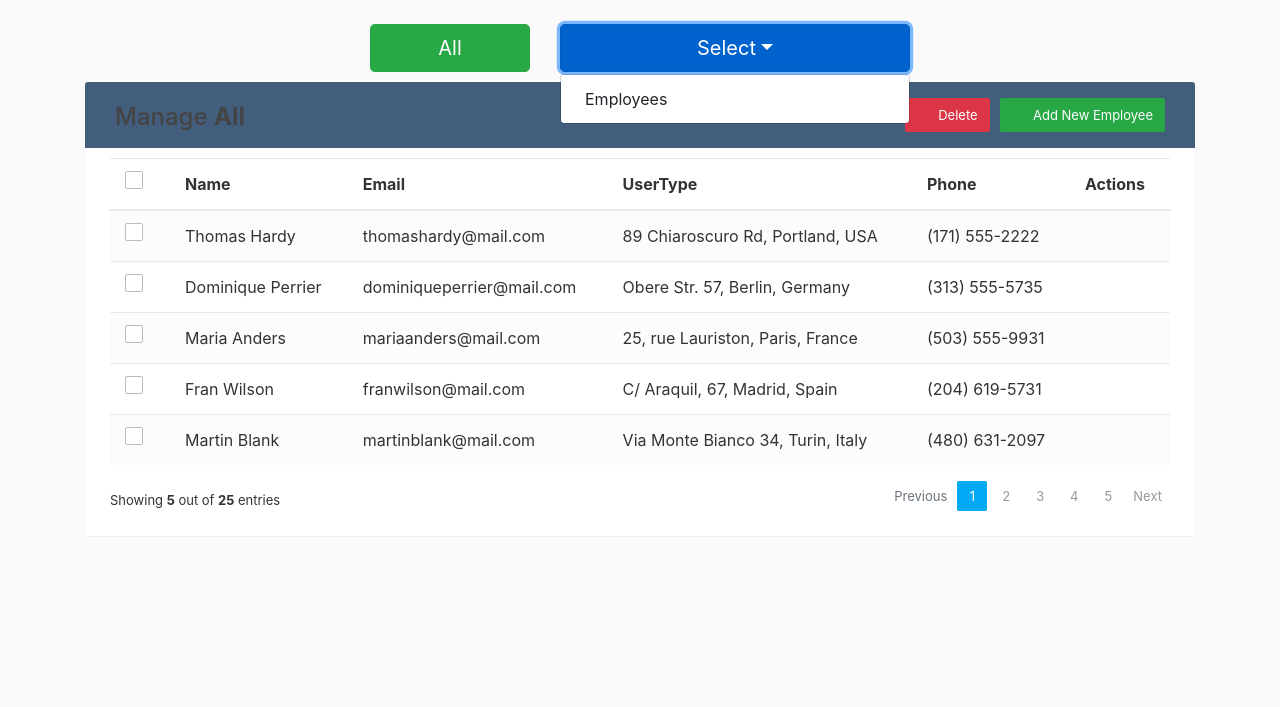
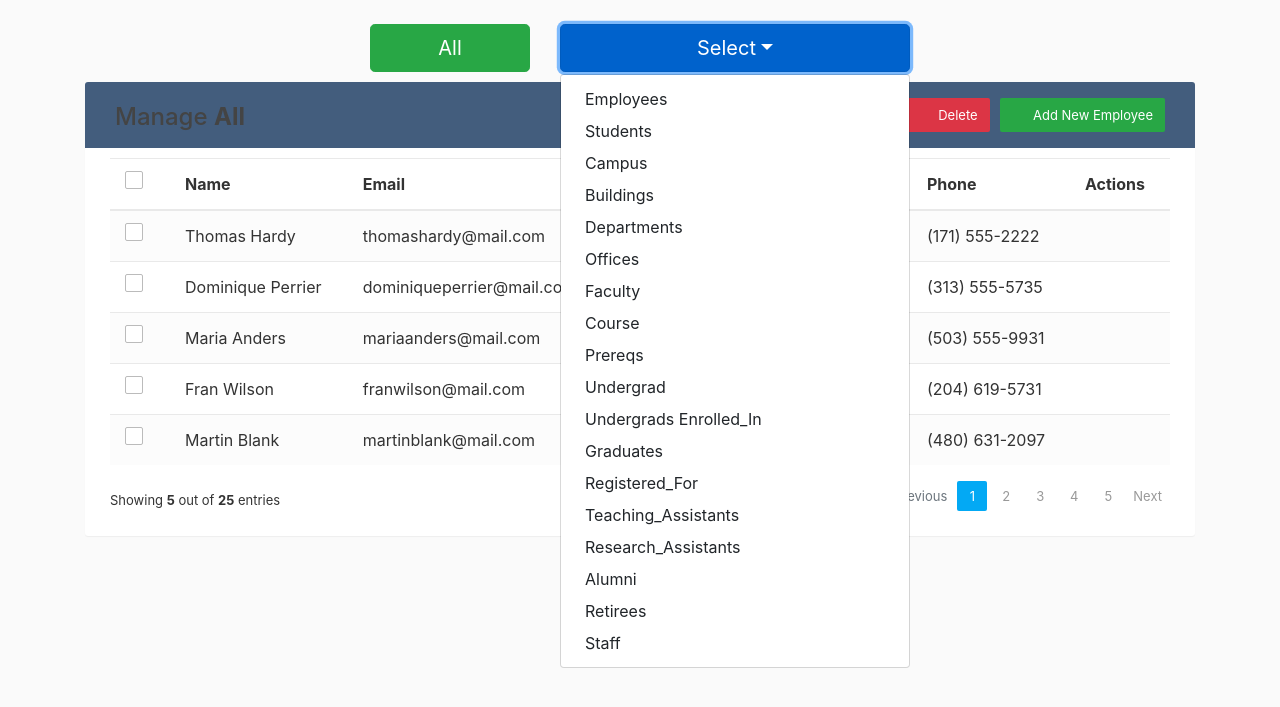
Before and after one commit to MartinZugs/DirectoryWebApp, a Flask app: template Final Project/flaskDemo/templates/admin.html in a window 1280 px wide, after a click on "Select". Shown: the part 56-763 px from the top of the page. Run offline with Flask 2, Linux system fonts and the light colour scheme; the template is opened without the code that fills it, so the values that code supplies are empty; parts of the project's set-up code (start-up, migrations or seed data) failed here and were passed over; some libraries are stand-ins or nearby versions.

Commit message:
added the different models to the dropdown

```diff
--- a/Final Project/flaskDemo/templates/admin.html
+++ b/Final Project/flaskDemo/templates/admin.html
@@ -20,7 +20,23 @@
 			<button  role="button" id="pageDropMenuLink" class="btn btn-primary dropdown-toggle btn-lg btn-block " data-toggle="dropdown">Select</button>
 			<div class="dropdown-menu w-100 align-items-center" aria-labelledby="pageDropMenuLink">
 				<a class="dropdown-item" href="#" onclick="changeManagmentContent('Employee');">Employees</a>
-
+				<a class="dropdown-item" href="#" onclick="changeManagmentContent('Student');">Students</a>
+				<a class="dropdown-item" href="#" onclick="changeManagmentContent('Campus');">Campus</a>
+				<a class="dropdown-item" href="#" onclick="changeManagmentContent('Building');">Buildings</a>
+				<a class="dropdown-item" href="#" onclick="changeManagmentContent('Department');">Departments</a>
+				<a class="dropdown-item" href="#" onclick="changeManagmentContent('Office');">Offices</a>
+				<a class="dropdown-item" href="#" onclick="changeManagmentContent('Faculty');">Faculty</a>
+				<a class="dropdown-item" href="#" onclick="changeManagmentContent('Course');">Course</a>
+				<a class="dropdown-item" href="#" onclick="changeManagmentContent('Prereqs');">Prereqs</a> <!--Not needed i think because connected to course-->
+				<a class="dropdown-item" href="#" onclick="changeManagmentContent('Undergrad');">Undergrad</a>
+				<a class="dropdown-item" href="#" onclick="changeManagmentContent('Enrolled_In');">Undergrads Enrolled_In</a> <!--Not needed i think because connected to specific undergrad-->
+				<a class="dropdown-item" href="#" onclick="changeManagmentContent('Graduate');">Graduates</a>
+				<a class="dropdown-item" href="#" onclick="changeManagmentContent('Registered_For');">Registered_For</a><!--Not needed i think because connected to graduate-->
+				<a class="dropdown-item" href="#" onclick="changeManagmentContent('Teaching_Assistant');">Teaching_Assistants</a>
+				<a class="dropdown-item" href="#" onclick="changeManagmentContent('Research_Assistant');">Research_Assistants</a>
+				<a class="dropdown-item" href="#" onclick="changeManagmentContent('Alumni');">Alumni</a>
+				<a class="dropdown-item" href="#" onclick="changeManagmentContent('Retiree');">Retirees</a>
+				<a class="dropdown-item" href="#" onclick="changeManagmentContent('Staff');">Staff</a>
 			</div>
 			<script>
 				$(document).ready(function () {
```
